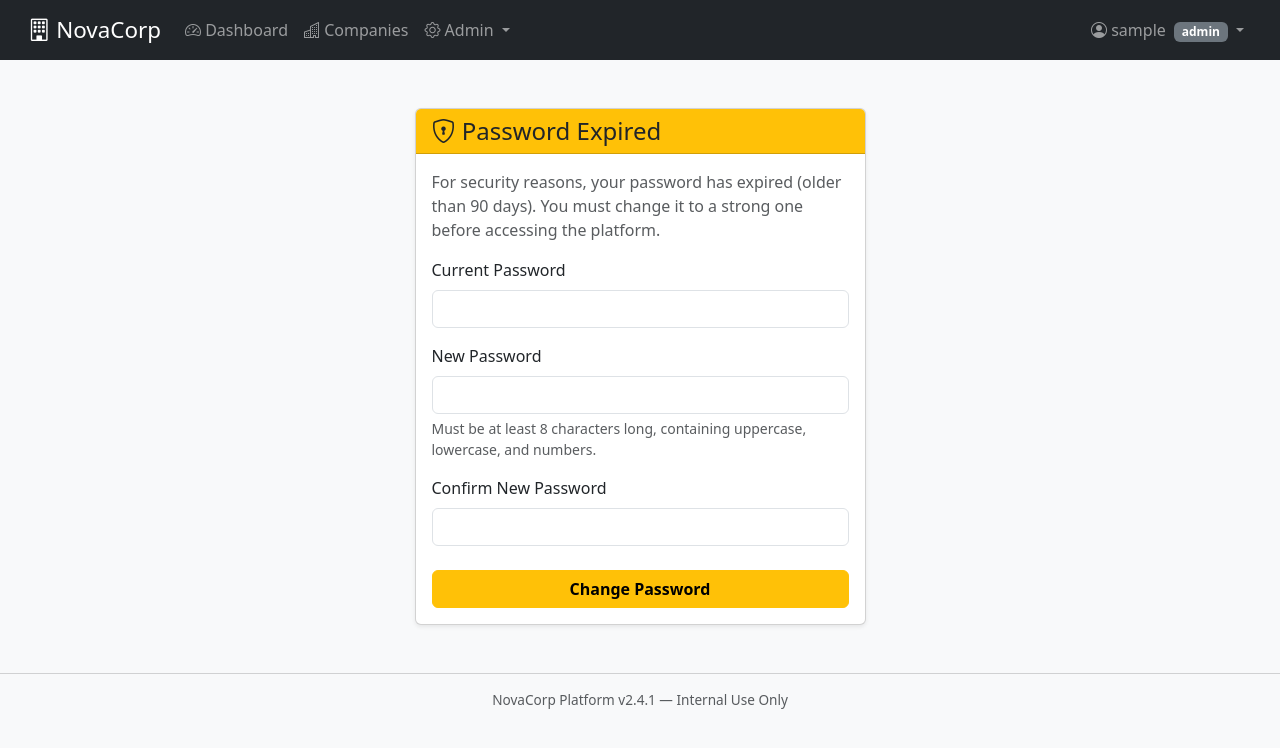
After one commit to ghostplayer170/NovaCorp_Company_Management_Platform, a Flask app: page /change_password in a window 1280 px wide. The commit adds this page. Shown: the top 748 px of the page. Run offline with Flask 2, Linux system fonts and the light colour scheme; the visitor is signed in with stand-in values (Sample User, id 1).

Commit message:
fix: implement password expiration policy with validation

```diff
--- a/routes/auth.py
+++ b/routes/auth.py
@@ -1,4 +1,4 @@
-from db import get_users_connection, hash_password, check_password, needs_rehash
+from db import get_users_connection, hash_password, check_password, needs_rehash, is_strong_password
 from flask import request, redirect, render_template, session, flash
 from server import app, is_safe_url
 
@@ -11,7 +11,7 @@ def login():
         username = request.form['username']
         password = request.form['password']
         conn = get_users_connection()
-        user = conn.execute("SELECT * FROM users WHERE username = ?", (username,)).fetchone()
+        user = conn.execute("SELECT *, (julianday('now') - julianday(password_updated_at)) > 90 as is_expired FROM users WHERE username = ?", (username,)).fetchone()
 
         if user and check_password(user['password'], password):
             # Migration to bcrypt if needed
@@ -26,6 +26,12 @@ def login():
             session['role'] = user['role']
             session['company_id'] = user['company_id']
             session.permanent = True
+
+            if user['is_expired']:
+                session['password_expired'] = True
+                return redirect('/change_password')
+
+            session['password_expired'] = False
 
             # Validate next_url to prevent Open Redirect
             if not next_url or not is_safe_url(next_url):
@@ -44,3 +50,45 @@ def logout():
     session.clear()
     flash("You have been logged out.", "info")
     return redirect('/login')
+
+@app.before_request
+def check_password_change():
+    allowed_endpoints = ['login', 'logout', 'change_password', 'static']
+    if request.endpoint not in allowed_endpoints and session.get('password_expired'):
+        flash("Your password has expired. Please change it to continue.", "warning")
+        return redirect('/change_password')
+
+@app.route('/change_password', methods=['GET', 'POST'])
+def change_password():
+    if 'username' not in session:
+        return redirect('/login')
+
+    if request.method == 'POST':
+        current_password = request.form['current_password']
+        new_password = request.form['new_password']
+        confirm_password = request.form['confirm_password']
+
+        conn = get_users_connection()
+        user = conn.execute("SELECT * FROM users WHERE username = ?", (session['username'],)).fetchone()
+
+        if not check_password(user['password'], current_password):
+            flash("Current password is incorrect.", "danger")
+        elif new_password != confirm_password:
+            flash("New passwords do not match.", "danger")
+        elif current_password == new_password:
+            flash("New password must be different from the current one.", "danger")
+        else:
+            is_strong, msg = is_strong_password(new_password)
+            if not is_strong:
+                flash(msg, "danger")
+            else:
+                conn.execute("UPDATE users SET password = ?, password_updated_at = CURRENT_TIMESTAMP WHERE username = ?",
+                             (hash_password(new_password), session['username']))
+                conn.commit()
+                session['password_expired'] = False
+                flash("Password updated successfully.", "success")
+                conn.close()
+                return redirect('/dashboard')
+        conn.close()
+
+    return render_template('auth/change_password.html')
--- /dev/null
+++ b/templates/auth/change_password.html
@@ -0,0 +1,43 @@
+{% extends "base.html" %}
+{% block title %}Password Expired — NovaCorp{% endblock %}
+
+{% block content %}
+<div class="row justify-content-center mt-5">
+    <div class="col-md-6 col-lg-5">
+        <div class="card shadow-sm">
+            <div class="card-header bg-warning text-dark">
+                <h4 class="mb-0"><i class="bi bi-shield-lock"></i> Password Expired</h4>
+            </div>
+            <div class="card-body">
+                <p class="text-muted">For security reasons, your password has expired (older than 90 days). You must
+                    change it to a strong one before accessing the platform.</p>
+                <form method="post" action="/change_password">
+                    <input type="hidden" name="csrf_token" value="{{ csrf_token() }}">
+
+                    <div class="mb-3">
+                        <label for="current_password" class="form-label">Current Password</label>
+                        <input type="password" class="form-control" id="current_password" name="current_password"
+                            required>
+                    </div>
+
+                    <div class="mb-3">
+                        <label for="new_password" class="form-label">New Password</label>
+                        <input type="password" class="form-control" id="new_password" name="new_password" required>
+                        <div class="form-text">
+                            Must be at least 8 characters long, containing uppercase, lowercase, and numbers.
+                        </div>
+                    </div>
+
+                    <div class="mb-4">
+                        <label for="confirm_password" class="form-label">Confirm New Password</label>
+                        <input type="password" class="form-control" id="confirm_password" name="confirm_password"
+                            required>
+                    </div>
+
+                    <button type="submit" class="btn btn-warning w-100 fw-bold">Change Password</button>
+                </form>
+            </div>
+        </div>
+    </div>
+</div>
+{% endblock %}
--- a/templates/auth/login.html
+++ b/templates/auth/login.html
@@ -16,14 +16,16 @@
                     <label class="form-label">Username</label>
                     <div class="input-group">
                         <span class="input-group-text"><i class="bi bi-person"></i></span>
-                        <input class="form-control" type="text" name="username" placeholder="Enter username" required autofocus>
+                        <input class="form-control" type="text" name="username" placeholder="Enter username" required
+                            autofocus>
                     </div>
                 </div>
                 <div class="mb-3">
                     <label class="form-label">Password</label>
                     <div class="input-group">
                         <span class="input-group-text"><i class="bi bi-key"></i></span>
-                        <input class="form-control" type="password" name="password" placeholder="Enter password" required>
+                        <input class="form-control" type="password" name="password" placeholder="Enter password"
+                            required>
                     </div>
                 </div>
                 <div class="d-grid">
```
Also changed, not shown: db/__init__.py (+15 -1 lines), routes/users_admin.py (+7 -2 lines).
